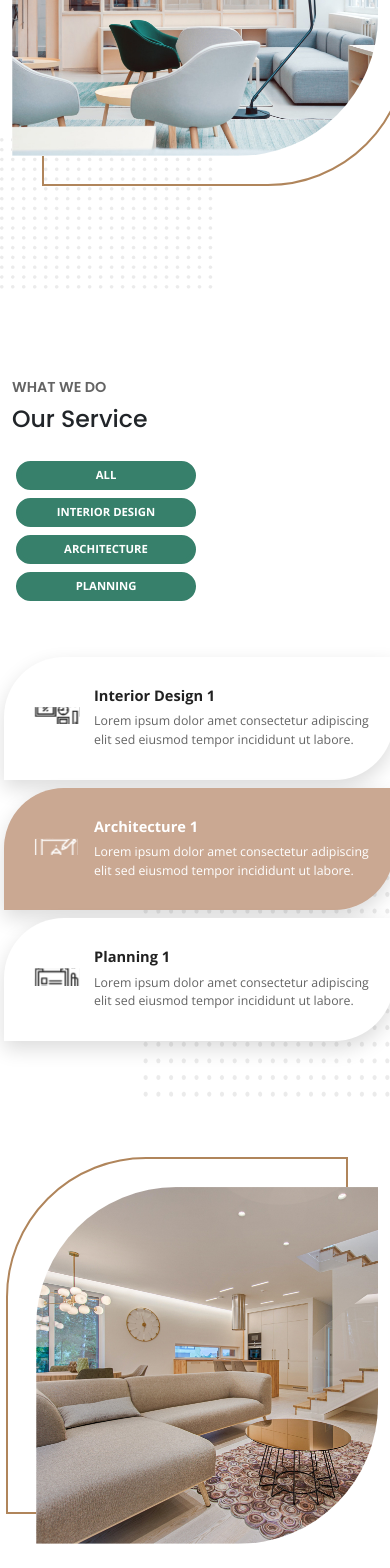
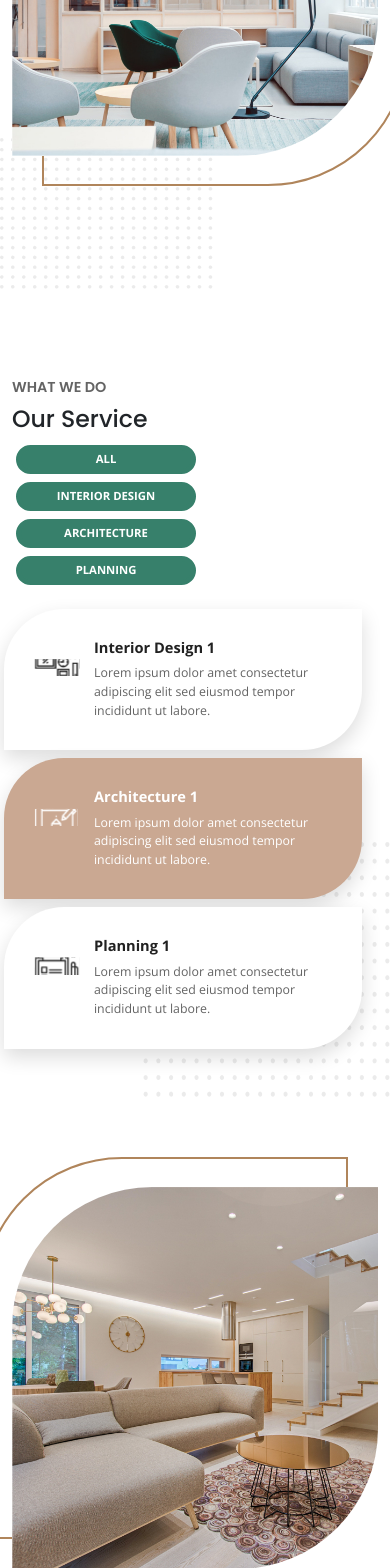
Before and after one commit to ArtemVorui/decbase, a React (Create React App) app: page / in a window 390 px wide. Shown: the part 432-2000 px from the top of the page. Built offline with nearby package versions, Linux system fonts and the light colour scheme.

Commit message:
refactor update adaptive classes

```diff
--- a/src/components/About/About.jsx
+++ b/src/components/About/About.jsx
@@ -10,12 +10,14 @@ const About = () => {
             <Container className={s.about}>
                 <Row className={s.about__row}>
                     <Col>
-                        <div className={`me-xxl-5 me-xl-4 me-lg-3 me-md-0 me-0 ms-4 ${s.about__img_top_block}`}>
+                        <div
+                            className={`me-xxl-5 me-xl-4 me-lg-3 me-md-0 me-0 ms-xxl-4 ms-lx-4 ms-lg-4 ms-md-4 ms-ms-1 ${s.about__img_top_block}`}>
                             <img src={imgSrc1} alt='interior1'/>
                         </div>
                     </Col>
                     <Col className={`d-flex flex-column col-md-6 col-sm-12 col-12`}>
-                        <h3 className={`mb-xxl-5 mb-xl-4 mb-lg-3 mb-md-2 mb-sm-1 mb-1 ${s.about__subtitle}`}>ABOUT US</h3>
+                        <h3 className={`mb-xxl-5 mb-xl-4 mb-lg-3 mb-md-2 mb-sm-1 mb-1 ${s.about__subtitle}`}>ABOUT
+                            US</h3>
                         <h2 className={s.about__title}>Interioris The Will of An Epoch Mextreo</h2>
                         <p className={`mb-xxl-5 mb-xl-4 mb-lg-3 mb-md-2 mb-sm-1 mb-1 ${s.about__text}`}>
                             There are many variations of passages of Lorem Ipsum available, but the majority have
@@ -39,7 +41,8 @@ const About = () => {
                         <button className={s.about__btn}>READ MORE</button>
                     </Col>
                     <Col>
-                        <div className={`ms-xxl-5 ms-xl-4 ms-lg-3 ms-md-2 ms-sm-0 ms-0 mt-5 me-1 ${s.about__img_bot_block}`}>
+                        <div
+                            className={`ms-xxl-5 ms-xl-4 ms-lg-3 ms-md-2 ms-sm-0 ms-0 mt-5 me-1 ${s.about__img_bot_block}`}>
                             <img src={imgSrc2} alt='interior2'/>
                         </div>
                     </Col>
--- a/src/components/Services/Cards.jsx
+++ b/src/components/Services/Cards.jsx
@@ -4,19 +4,19 @@ import {Col} from 'react-bootstrap';
 const Card = () => {
     return (
         <>
-            <Col className={`col-xxl-4 col-xl-5 col-lg-6 col-md-12 col-sm-12 col-12 m-1 ${s.card} ${s.interior}`}>
+            <Col className={`col-xxl-4 col-xl-5 col-lg-6 col-md-12 col-sm-12 col-11 m-1 ${s.card} ${s.interior}`}>
                 <h4 className={s.card__title}>Interior Design 1</h4>
                 <p className={s.card__text}>
                     Lorem ipsum dolor amet consectetur adipiscing elit sed eiusmod tempor incididunt ut labore.
                 </p>
             </Col>
-            <Col className={`col-xxl-4 col-xl-5 col-lg-6 col-md-12 col-sm-12 col-12  m-1 ${s.card} ${s.architecture}`}>
+            <Col className={`col-xxl-4 col-xl-5 col-lg-6 col-md-12 col-sm-12 col-11 m-1 ${s.card} ${s.architecture}`}>
                 <h4 className={s.card__title}>Architecture 1</h4>
                 <p className={s.card__text}>
                     Lorem ipsum dolor amet consectetur adipiscing elit sed eiusmod tempor incididunt ut labore.
                 </p>
             </Col>
-            <Col className={`col-xxl-4 col-xl-5 col-lg-6 col-md-12 col-sm-12 col-12  m-1 ${s.card} ${s.planning}`}>
+            <Col className={`col-xxl-4 col-xl-5 col-lg-6 col-md-12 col-sm-12 col-11 m-1 ${s.card} ${s.planning}`}>
                 <h4 className={s.card__title}>Planning 1</h4>
                 <p className={s.card__text}>
                     Lorem ipsum dolor amet consectetur adipiscing elit sed eiusmod tempor incididunt ut labore.
--- a/src/components/Services/Services.jsx
+++ b/src/components/Services/Services.jsx
@@ -10,10 +10,10 @@ const Services = () => {
                 <Row>
                     <Col>
                         <h3 className={s.services__subtitle}>WHAT WE DO</h3>
-                        <h2 className={`mb-4 ${s.services__title}`}>Our Service</h2>
+                        <h2 className={`mb-xxl-4 mb-xl-4 mb-lg-4 mb-2 ${s.services__title}`}>Our Service</h2>
                     </Col>
                 </Row>
-                <Row className={`mb-5`}>
+                <Row className={`mb-xxl-5 mb-xl-5 mb-lg-5 mb-3`}>
                     <Filters/>
                 </Row>
                 <Row className={`justify-content-between justify-content-lg-around`}>
```
